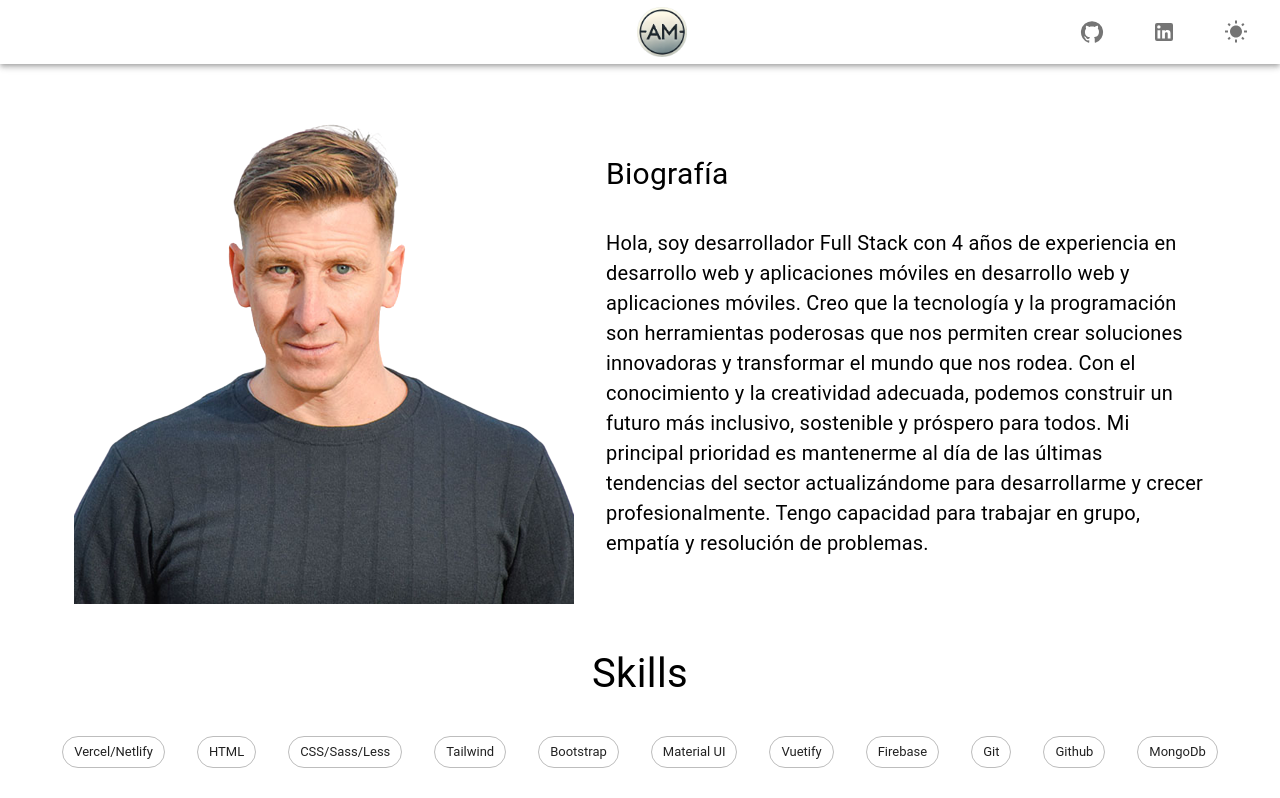
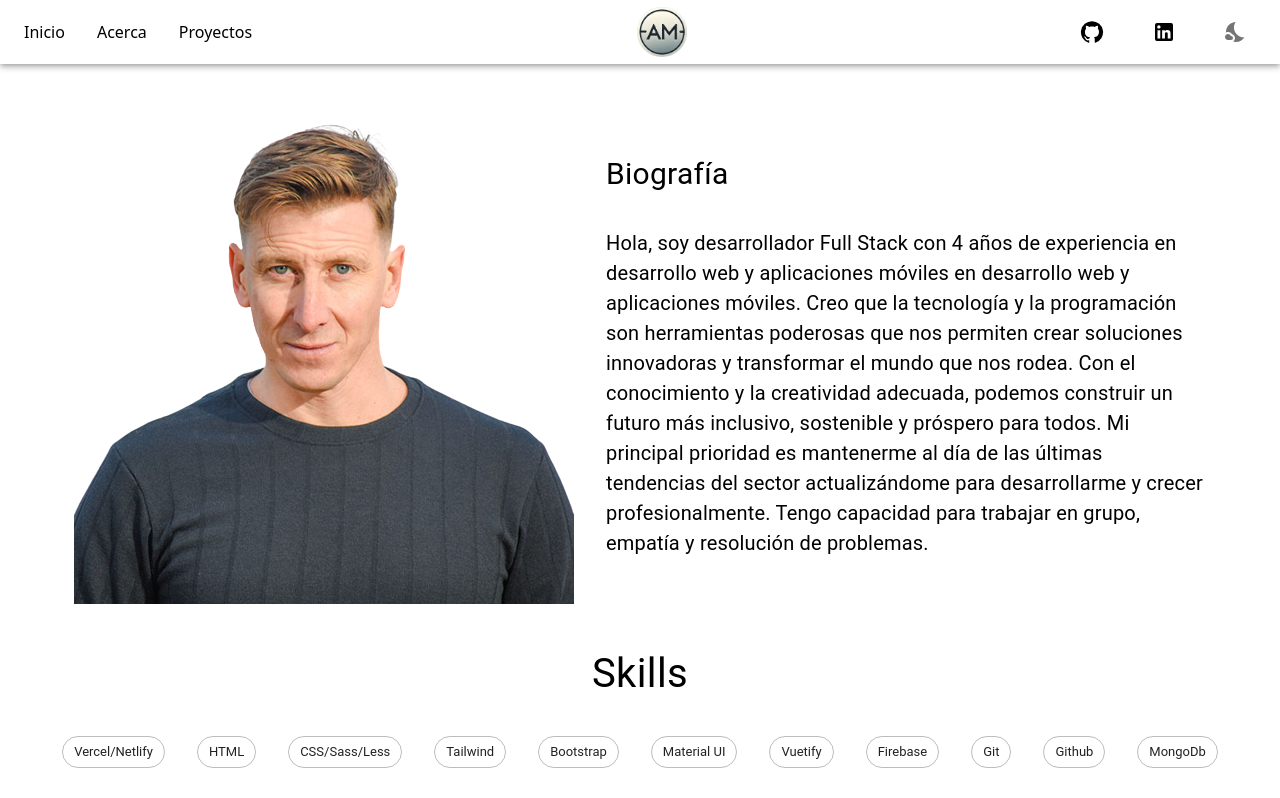
Before and after one commit to arielmendezdev/Portfolio, a Next.js app: page /acerca in a window 1280 px wide. Shown: the top 798 px of the page. Built offline with nearby package versions, Linux system fonts and the light colour scheme.

Commit message:
refactor

```diff
--- a/src/app/acerca/page.jsx
+++ b/src/app/acerca/page.jsx
@@ -58,6 +58,7 @@ export default function Acerca() {
           { lenguajes.map((lenguaje, index) => {
             return (
               <Chip
+                sx={{ ":hover": { background: "#dcdcdc" } }}
                 className="custom-link"
                 label={lenguaje}
                 variant="outlined"
--- a/src/app/globals.css
+++ b/src/app/globals.css
@@ -38,21 +38,6 @@ body.light {
 }
 
 .iconBar.dark {
-    background-color: #121212;
+    background-color: #dcdcdc;
     color: #fff;
 }
-
-.iconBar.light {
-    background-color: #f5f5f5;
-    color: #000;
-}
-
-.navbar.dark {
-    background-color: #121212;
-    color: #fff;
-}
-
-.navbar.light {
-    background-color: #f5f5f5;
-    color: #000;
-}
--- a/src/app/layout.js
+++ b/src/app/layout.js
@@ -8,7 +8,7 @@ import { useState } from "react";
 
 export default function RootLayout({ children }) {
 
-  const [theme, setTheme] = useState("dark");
+  const [theme, setTheme] = useState("light");
 
   const toggleTheme = () => {
     const newTheme = theme === "dark" ? "light" : "dark";
--- a/src/components/NavBar.jsx
+++ b/src/components/NavBar.jsx
@@ -19,7 +19,6 @@ import { useState } from "react";
 import "../app/globals.css";
 
 export default function NavBar({ theme, toggleTheme }) {
-  const [themeDark, setThemeDark] = useState(false);
 
   const [anchorEl, setAnchorEl] = useState(null);
   const open = Boolean(anchorEl);
@@ -30,15 +29,11 @@ export default function NavBar({ theme, toggleTheme }) {
     setAnchorEl(null);
   };
 
-  const handleChangeTheme = () => {
-    setThemeDark(!themeDark);
-  };
-
   return (
     <Box sx={{ flexGrow: 1 }}>
       <AppBar position="static" sx={{ background: "transparent" }}>
         <Toolbar
-          className="navbar"
+          className={theme}
           sx={{
             display: "flex",
             justifyContent: "space-between",
```
